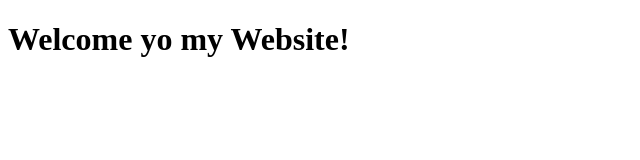
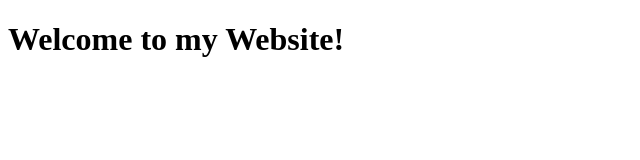
Before and after one commit to Cavergonzado/CAvergonzado, a plain HTML site: page index.html in a window 1280 px wide. Shown: the full height of the page, 0-640 px from the left. Drawn offline with Linux system fonts and the light colour scheme.

Commit message:
Update index.html

```diff
--- a/index.html
+++ b/index.html
@@ -13,7 +13,7 @@
 </head>
 
 <body>
-<h1> Welcome yo my Website!</h1>
+<h1> Welcome to my Website!</h1>
 
   <script src=""></script>
 </body>
```
